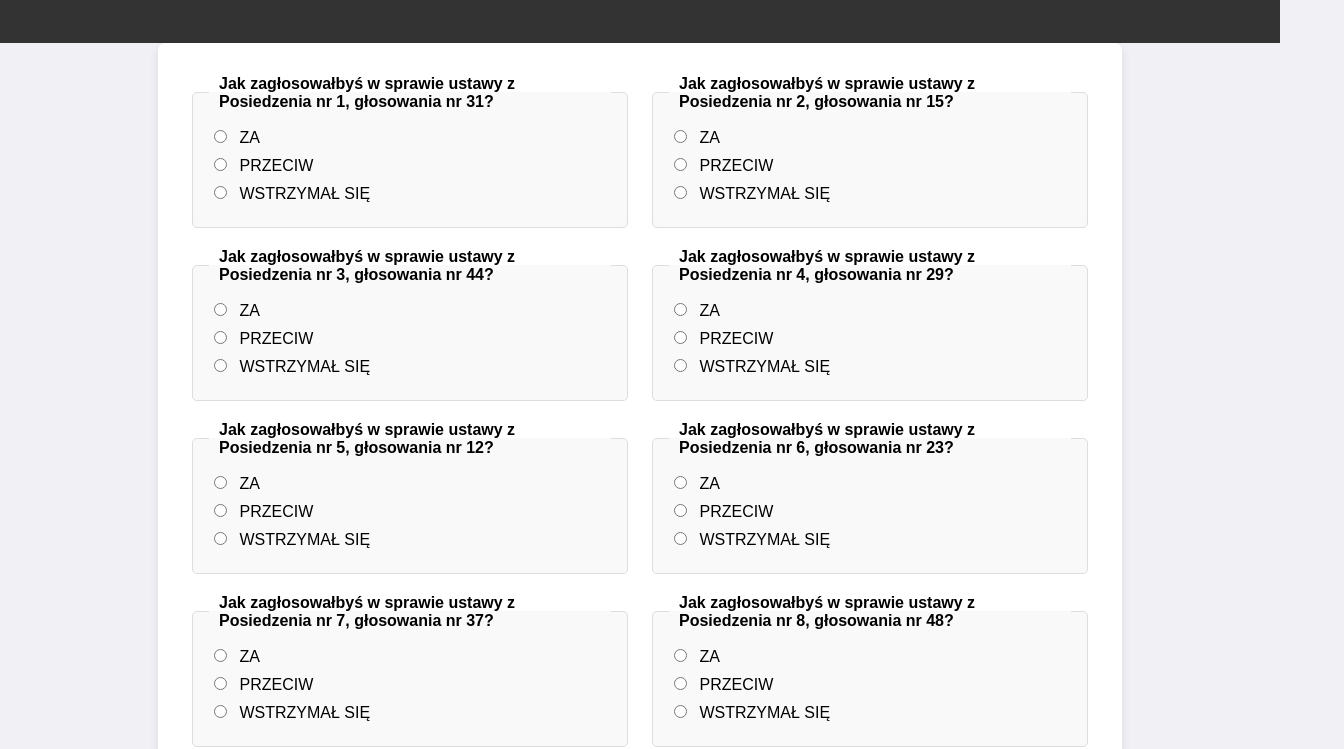
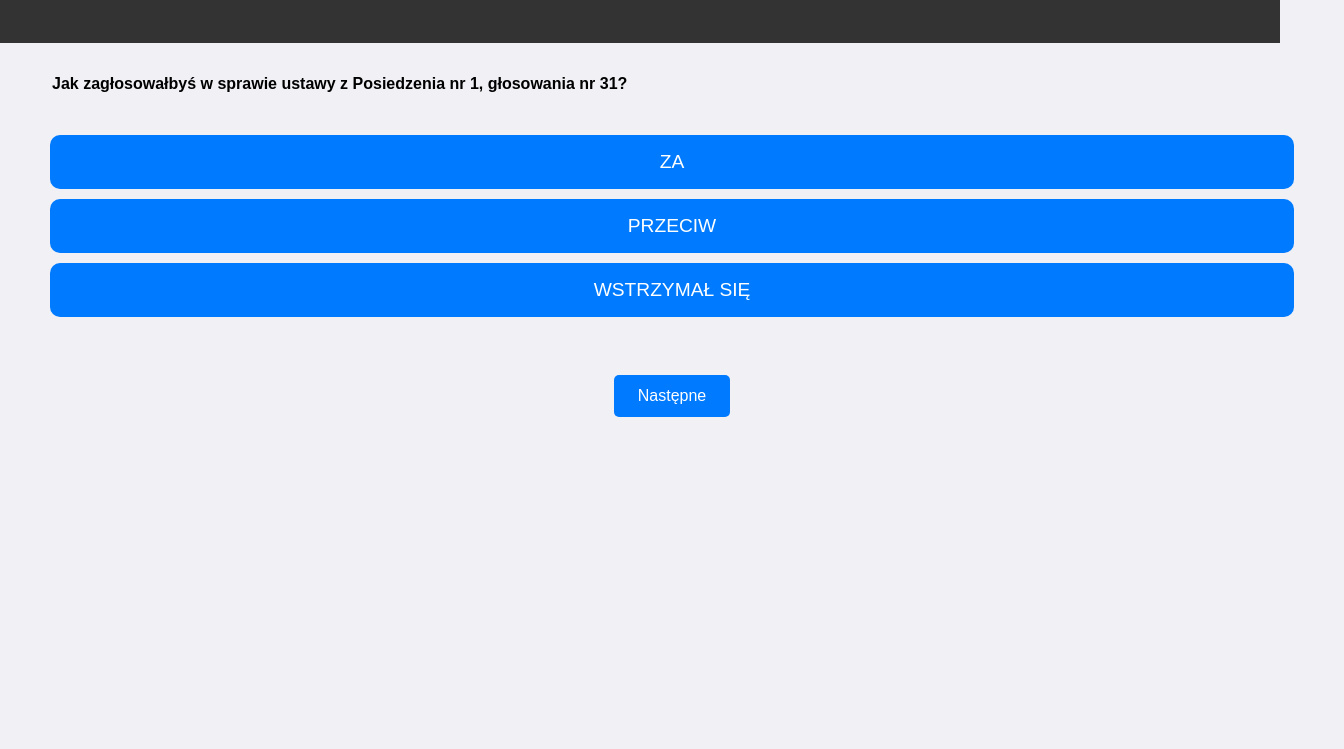
Before and after one commit to Barti999/projekt_sejm, a plain HTML site: page index.html in a window 1280 px wide. Shown: the part 85-834 px from the top of the page, 1344 px wide, since content can reach past the window. After the commit the page ends 800 px from the top, so only its background shows below. Drawn offline with nearby package versions, Linux system fonts and the light colour scheme.

Commit message:
aaaaaaaa

```diff
--- a/index.html
+++ b/index.html
@@ -12,178 +12,146 @@
     </header>
     <main>
         <form id="surveyForm">
+            <!-- Pytania -->
+            <div class="question-container">
                 <!-- Pytanie 1 -->
-            <fieldset>
+                <fieldset class="question">
                     <legend>Jak zagłosowałbyś w sprawie ustawy z Posiedzenia nr 1, głosowania nr 31?</legend>
                     <div>
-                    <input type="radio" id="q1_for" name="vote1" value="ZA">
-                    <label for="q1_for">ZA</label>
+                        <button type="button" class="option" data-value="ZA">ZA</button>
                     </div>
                     <div>
-                    <input type="radio" id="q1_against" name="vote1" value="PRZECIW">
-                    <label for="q1_against">PRZECIW</label>
+                        <button type="button" class="option" data-value="PRZECIW">PRZECIW</button>
                     </div>
                     <div>
-                    <input type="radio" id="q1_abstain" name="vote1" value="WSTRZYMAŁ SIĘ">
-                    <label for="q1_abstain">WSTRZYMAŁ SIĘ</label>
+                        <button type="button" class="option" data-value="WSTRZYMAŁ SIĘ">WSTRZYMAŁ SIĘ</button>
                     </div>
                 </fieldset>
 
                 <!-- Pytanie 2 -->
-            <fieldset>
+                <fieldset class="question" style="display: none;">
                     <legend>Jak zagłosowałbyś w sprawie ustawy z Posiedzenia nr 2, głosowania nr 15?</legend>
                     <div>
-                    <input type="radio" id="q2_for" name="vote2" value="ZA">
-                    <label for="q2_for">ZA</label>
+                        <button type="button" class="option" data-value="ZA">ZA</button>
                     </div>
                     <div>
-                    <input type="radio" id="q2_against" name="vote2" value="PRZECIW">
-                    <label for="q2_against">PRZECIW</label>
+                        <button type="button" class="option" data-value="PRZECIW">PRZECIW</button>
                     </div>
                     <div>
-                    <input type="radio" id="q2_abstain" name="vote2" value="WSTRZYMAŁ SIĘ">
-                    <label for="q2_abstain">WSTRZYMAŁ SIĘ</label>
+                        <button type="button" class="option" data-value="WSTRZYMAŁ SIĘ">WSTRZYMAŁ SIĘ</button>
+                    </div>
+                </fieldset>
+				 <!-- Pytanie 3 -->
+                <fieldset class="question" style="display: none;">
+                    <legend>Jak zagłosowałbyś w sprawie ustawy z Posiedzenia nr 3, głosowania nr 15?</legend>
+                    <div>
+                        <button type="button" class="option" data-value="ZA">ZA</button>
+                    </div>
+                    <div>
+                        <button type="button" class="option" data-value="PRZECIW">PRZECIW</button>
+                    </div>
+                    <div>
+                        <button type="button" class="option" data-value="WSTRZYMAŁ SIĘ">WSTRZYMAŁ SIĘ</button>
+                    </div>
+                </fieldset>
+				 <!-- Pytanie 4 -->
+                <fieldset class="question" style="display: none;">
+                    <legend>Jak zagłosowałbyś w sprawie ustawy z Posiedzenia nr 4, głosowania nr 15?</legend>
+                    <div>
+                        <button type="button" class="option" data-value="ZA">ZA</button>
+                    </div>
+                    <div>
+                        <button type="button" class="option" data-value="PRZECIW">PRZECIW</button>
+                    </div>
+                    <div>
+                        <button type="button" class="option" data-value="WSTRZYMAŁ SIĘ">WSTRZYMAŁ SIĘ</button>
+                    </div>
+                </fieldset>
+				 <!-- Pytanie 5 -->
+                <fieldset class="question" style="display: none;">
+                    <legend>Jak zagłosowałbyś w sprawie ustawy z Posiedzenia nr 5, głosowania nr 15?</legend>
+                    <div>
+                        <button type="button" class="option" data-value="ZA">ZA</button>
+                    </div>
+                    <div>
+                        <button type="button" class="option" data-value="PRZECIW">PRZECIW</button>
+                    </div>
+                    <div>
+                        <button type="button" class="option" data-value="WSTRZYMAŁ SIĘ">WSTRZYMAŁ SIĘ</button>
+                    </div>
+                </fieldset>
+				 <!-- Pytanie 6 -->
+                <fieldset class="question" style="display: none;">
+                    <legend>Jak zagłosowałbyś w sprawie ustawy z Posiedzenia nr 6, głosowania nr 15?</legend>
+                    <div>
+                        <button type="button" class="option" data-value="ZA">ZA</button>
+                    </div>
+                    <div>
+                        <button type="button" class="option" data-value="PRZECIW">PRZECIW</button>
+                    </div>
+                    <div>
+                        <button type="button" class="option" data-value="WSTRZYMAŁ SIĘ">WSTRZYMAŁ SIĘ</button>
+                    </div>
+                </fieldset>
+				 <!-- Pytanie 7 -->
+                <fieldset class="question" style="display: none;">
+                    <legend>Jak zagłosowałbyś w sprawie ustawy z Posiedzenia nr 7, głosowania nr 15?</legend>
+                    <div>
+                        <button type="button" class="option" data-value="ZA">ZA</button>
+                    </div>
+                    <div>
+                        <button type="button" class="option" data-value="PRZECIW">PRZECIW</button>
+                    </div>
+                    <div>
+                        <button type="button" class="option" data-value="WSTRZYMAŁ SIĘ">WSTRZYMAŁ SIĘ</button>
+                    </div>
+                </fieldset>
+				 <!-- Pytanie 8 -->
+                <fieldset class="question" style="display: none;">
+                    <legend>Jak zagłosowałbyś w sprawie ustawy z Posiedzenia nr 8, głosowania nr 15?</legend>
+                    <div>
+                        <button type="button" class="option" data-value="ZA">ZA</button>
+                    </div>
+                    <div>
+                        <button type="button" class="option" data-value="PRZECIW">PRZECIW</button>
+                    </div>
+                    <div>
+                        <button type="button" class="option" data-value="WSTRZYMAŁ SIĘ">WSTRZYMAŁ SIĘ</button>
+                    </div>
+                </fieldset>
+				 <!-- Pytanie 9 -->
+                <fieldset class="question" style="display: none;">
+                    <legend>Jak zagłosowałbyś w sprawie ustawy z Posiedzenia nr 9, głosowania nr 15?</legend>
+                    <div>
+                        <button type="button" class="option" data-value="ZA">ZA</button>
+                    </div>
+                    <div>
+                        <button type="button" class="option" data-value="PRZECIW">PRZECIW</button>
+                    </div>
+                    <div>
+                        <button type="button" class="option" data-value="WSTRZYMAŁ SIĘ">WSTRZYMAŁ SIĘ</button>
+                    </div>
+                </fieldset>
+				 <!-- Pytanie 10 -->
+                <fieldset class="question" style="display: none;">
+                    <legend>Jak zagłosowałbyś w sprawie ustawy z Posiedzenia nr 10, głosowania nr 15?</legend>
+                    <div>
+                        <button type="button" class="option" data-value="ZA">ZA</button>
+                    </div>
+                    <div>
+                        <button type="button" class="option" data-value="PRZECIW">PRZECIW</button>
+                    </div>
+                    <div>
+                        <button type="button" class="option" data-value="WSTRZYMAŁ SIĘ">WSTRZYMAŁ SIĘ</button>
                     </div>
                 </fieldset>
 
-            <!-- Pytanie 3 -->
-            <fieldset>
-                <legend>Jak zagłosowałbyś w sprawie ustawy z Posiedzenia nr 3, głosowania nr 44?</legend>
-                <div>
-                    <input type="radio" id="q3_for" name="vote3" value="ZA">
-                    <label for="q3_for">ZA</label>
+                <!-- Nawigacja -->
+                <div class="navigation">
+                    <button type="button" id="prevBtn" style="display: none;">Poprzednie</button>
+                    <button type="button" id="nextBtn">Następne</button>
                 </div>
-                <div>
-                    <input type="radio" id="q3_against" name="vote3" value="PRZECIW">
-                    <label for="q3_against">PRZECIW</label>
             </div>
-                <div>
-                    <input type="radio" id="q3_abstain" name="vote3" value="WSTRZYMAŁ SIĘ">
-                    <label for="q3_abstain">WSTRZYMAŁ SIĘ</label>
-                </div>
-            </fieldset>
-
-            <!-- Pytanie 4 -->
-            <fieldset>
-                <legend>Jak zagłosowałbyś w sprawie ustawy z Posiedzenia nr 4, głosowania nr 29?</legend>
-                <div>
-                    <input type="radio" id="q4_for" name="vote4" value="ZA">
-                    <label for="q4_for">ZA</label>
-                </div>
-                <div>
-                    <input type="radio" id="q4_against" name="vote4" value="PRZECIW">
-                    <label for="q4_against">PRZECIW</label>
-                </div>
-                <div>
-                    <input type="radio" id="q4_abstain" name="vote4" value="WSTRZYMAŁ SIĘ">
-                    <label for="q4_abstain">WSTRZYMAŁ SIĘ</label>
-                </div>
-            </fieldset>
-
-            <!-- Pytanie 5 -->
-            <fieldset>
-                <legend>Jak zagłosowałbyś w sprawie ustawy z Posiedzenia nr 5, głosowania nr 12?</legend>
-                <div>
-                    <input type="radio" id="q5_for" name="vote5" value="ZA">
-                    <label for="q5_for">ZA</label>
-                </div>
-                <div>
-                    <input type="radio" id="q5_against" name="vote5" value="PRZECIW">
-                    <label for="q5_against">PRZECIW</label>
-                </div>
-                <div>
-                    <input type="radio" id="q5_abstain" name="vote5" value="WSTRZYMAŁ SIĘ">
-                    <label for="q5_abstain">WSTRZYMAŁ SIĘ</label>
-                </div>
-            </fieldset>
-
-            <!-- Pytanie 6 -->
-            <fieldset>
-                <legend>Jak zagłosowałbyś w sprawie ustawy z Posiedzenia nr 6, głosowania nr 23?</legend>
-                <div>
-                    <input type="radio" id="q6_for" name="vote6" value="ZA">
-                    <label for="q6_for">ZA</label>
-                </div>
-                <div>
-                    <input type="radio" id="q6_against" name="vote6" value="PRZECIW">
-                    <label for="q6_against">PRZECIW</label>
-                </div>
-                <div>
-                    <input type="radio" id="q6_abstain" name="vote6" value="WSTRZYMAŁ SIĘ">
-                    <label for="q6_abstain">WSTRZYMAŁ SIĘ</label>
-                </div>
-            </fieldset>
-
-            <!-- Pytanie 7 -->
-            <fieldset>
-                <legend>Jak zagłosowałbyś w sprawie ustawy z Posiedzenia nr 7, głosowania nr 37?</legend>
-                <div>
-                    <input type="radio" id="q7_for" name="vote7" value="ZA">
-                    <label for="q7_for">ZA</label>
-                </div>
-                <div>
-                    <input type="radio" id="q7_against" name="vote7" value="PRZECIW">
-                    <label for="q7_against">PRZECIW</label>
-                </div>
-                <div>
-                    <input type="radio" id="q7_abstain" name="vote7" value="WSTRZYMAŁ SIĘ">
-                    <label for="q7_abstain">WSTRZYMAŁ SIĘ</label>
-                </div>
-            </fieldset>
-
-            <!-- Pytanie 8 -->
-            <fieldset>
-                <legend>Jak zagłosowałbyś w sprawie ustawy z Posiedzenia nr 8, głosowania nr 48?</legend>
-                <div>
-                    <input type="radio" id="q8_for" name="vote8" value="ZA">
-                    <label for="q8_for">ZA</label>
-                </div>
-                <div>
-                    <input type="radio" id="q8_against" name="vote8" value="PRZECIW">
-                    <label for="q8_against">PRZECIW</label>
-                </div>
-                <div>
-                    <input type="radio" id="q8_abstain" name="vote8" value="WSTRZYMAŁ SIĘ">
-                    <label for="q8_abstain">WSTRZYMAŁ SIĘ</label>
-                </div>
-            </fieldset>
-
-            <!-- Pytanie 9 -->
-            <fieldset>
-                <legend>Jak zagłosowałbyś w sprawie ustawy z Posiedzenia nr 9, głosowania nr 19?</legend>
-                <div>
-                    <input type="radio" id="q9_for" name="vote9" value="ZA">
-                    <label for="q9_for">ZA</label>
-                </div>
-                <div>
-                    <input type="radio" id="q9_against" name="vote9" value="PRZECIW">
-                    <label for="q9_against">PRZECIW</label>
-                </div>
-                <div>
-                    <input type="radio" id="q9_abstain" name="vote9" value="WSTRZYMAŁ SIĘ">
-                    <label for="q9_abstain">WSTRZYMAŁ SIĘ</label>
-                </div>
-            </fieldset>
-
-            <!-- Pytanie 10 -->
-            <fieldset>
-                <legend>Jak zagłosowałbyś w sprawie ustawy z Posiedzenia nr 10, głosowania nr 52?</legend>
-                <div>
-                    <input type="radio" id="q10_for" name="vote10" value="ZA">
-                    <label for="q10_for">ZA</label>
-                </div>
-                <div>
-                    <input type="radio" id="q10_against" name="vote10" value="PRZECIW">
-                    <label for="q10_against">PRZECIW</label>
-                </div>
-                <div>
-                    <input type="radio" id="q10_abstain" name="vote10" value="WSTRZYMAŁ SIĘ">
-                    <label for="q10_abstain">WSTRZYMAŁ SIĘ</label>
-                </div>
-            </fieldset>
-
-            <!-- Zatwierdzenie -->
-            <button type="submit">Zatwierdź</button>
         </form>
         <div id="result"></div>
     </main>
--- a/script.js
+++ b/script.js
@@ -1,10 +1,63 @@
 document.addEventListener("DOMContentLoaded", function () {
     console.log("Strona załadowana, dodawanie obsługi formularza...");
 
-    document.getElementById('surveyForm').addEventListener('submit', function (event) {
-        event.preventDefault(); // Zapobiega przeładowaniu strony
+    let currentQuestion = 0;
+    const totalQuestions = document.querySelectorAll('.question').length;
+    const answers = {};
 
-        // Definicja kluczy odpowiedzi dla każdego głosowania (kolumn w CSV)
+    const showQuestion = (index) => {
+        const questions = document.querySelectorAll('.question');
+        questions.forEach((q, i) => {
+            q.style.display = (i === index) ? 'block' : 'none';
+        });
+        document.getElementById('prevBtn').style.display = (index === 0) ? 'none' : 'inline-block';
+        document.getElementById('nextBtn').textContent = (index === totalQuestions - 1) ? 'Zatwierdź' : 'Następne';
+    };
+
+    const handleOptionClick = (e) => {
+        const questionIndex = currentQuestion + 1;
+        answers[`vote${questionIndex}`] = e.target.getAttribute('data-value');
+        console.log(`Odpowiedź na pytanie ${questionIndex}: ${answers[`vote${questionIndex}`]}`);
+    };
+
+    const validateAnswer = () => {
+        return !!answers[`vote${currentQuestion + 1}`];
+    };
+
+    document.querySelectorAll('.option').forEach(button => {
+        button.addEventListener('click', handleOptionClick);
+    });
+
+    document.getElementById('nextBtn').addEventListener('click', function () {
+        if (!validateAnswer()) {
+            alert("Proszę zaznaczyć odpowiedź przed przejściem dalej.");
+            return;
+        }
+        if (currentQuestion < totalQuestions - 1) {
+            currentQuestion++;
+            showQuestion(currentQuestion);
+        } else {
+            // Tutaj obsługa zatwierdzenia i wyświetlenia wyników
+            submitAnswers();
+        }
+    });
+
+    document.getElementById('prevBtn').addEventListener('click', function () {
+        if (currentQuestion > 0) {
+            currentQuestion--;
+            showQuestion(currentQuestion);
+        }
+    });
+
+    const submitAnswers = () => {
+        Papa.parse("data/data.csv", {
+            download: true,
+            delimiter: ";",
+            header: true,
+            skipEmptyLines: true,
+            complete: function (results) {
+                console.log("CSV załadowany:", results.data);
+
                 const answerKeys = {
                     vote1: '1-31',
                     vote2: '1-35',
@@ -17,38 +70,15 @@ document.addEventListener("DOMContentLoaded", function () {
                     vote9: '1-139',
                     vote10: '1-140'
                 };
-
-        // Zbieranie odpowiedzi użytkownika
-        const userAnswers = {};
-        for (let i = 1; i <= 10; i++) {
-            const selectedOption = document.querySelector(`input[name="vote${i}"]:checked`);
-            if (selectedOption) {
-                userAnswers[`vote${i}`] = selectedOption.value;
-            } else {
-                userAnswers[`vote${i}`] = null;  // Użytkownik nie odpowiedział
-            }
-        }
-        console.log("Odpowiedzi użytkownika:", userAnswers);
-
-        // Wczytywanie pliku CSV
-        Papa.parse("data/data.csv", {
-            download: true,  // Pobieranie pliku CSV z serwera
-            delimiter: ";",
-            header: true,
-            skipEmptyLines: true,
-            complete: function (results) {
-                console.log("CSV załadowany:", results.data);
-
-                // Obliczanie zgodności dla każdego posła
                 const scores = results.data.map((row) => {
                     let matchingVotes = 0;
                     let totalVotes = 0;
 
                     for (let i = 1; i <= 10; i++) {
                         const columnKey = answerKeys[`vote${i}`];
-                        if (userAnswers[`vote${i}`] !== null && row[columnKey] !== undefined) {
+                        if (answers[`vote${i}`] !== null && row[columnKey] !== undefined) {
                             totalVotes++;
-                            if (row[columnKey] === userAnswers[`vote${i}`]) {
+                            if (row[columnKey] === answers[`vote${i}`]) {
                                 matchingVotes++;
                             }
                         }
@@ -57,14 +87,13 @@ document.addEventListener("DOMContentLoaded", function () {
                     const matchingPercentage = totalVotes > 0 ? (matchingVotes / totalVotes) * 100 : 0;
                     return {
                         name: `${row["Imię "]} ${row.Nazwisko}`,
-                        matchingPercentage: matchingPercentage.toFixed(2) // Procent zgodności
+                        club: row["Klub"],
+                        matchingPercentage: matchingPercentage.toFixed(2)
                     };
                 });
 
-                // Sortowanie wyników od najwyższej zgodności do najniższej
                 scores.sort((a, b) => b.matchingPercentage - a.matchingPercentage);
 
-// Wyświetlanie wyników w tabeli
                 const resultDiv = document.getElementById('result');
                 let htmlContent = `
                     <h2>Procentowa zgodność z poszczególnymi posłami:</h2>
@@ -72,6 +101,7 @@ let htmlContent = `
                         <thead>
                             <tr>
                                 <th>Poseł</th>
+                                <th>Klub</th>
                                 <th>Procent zgodności</th>
                             </tr>
                         </thead>
@@ -81,6 +111,7 @@ scores.forEach(score => {
                     htmlContent += `
                         <tr>
                             <td>${score.name}</td>
+                            <td>${score.club}</td>
                             <td>${score.matchingPercentage}%</td>
                         </tr>
                     `;
@@ -90,12 +121,9 @@ htmlContent += `
                     </table>
                 `;
                 resultDiv.innerHTML = htmlContent;
-            },
-            error: function (error) {
-                console.error("Błąd podczas ładowania CSV:", error);
             }
         });
+    };
+
+    showQuestion(currentQuestion);
 });
-
-    console.log("Obsługa formularza dodana.");
-});
--- a/style.css
+++ b/style.css
@@ -4,6 +4,7 @@ body {
     margin: 0;
     padding: 0;
     background-color: #f0f0f5;
+    width: 100%;
 }
 
 header {
@@ -15,58 +16,63 @@ header {
 
 main {
     padding: 2rem;
-    max-width: 900px;
-    margin: auto;
-    background: white;
-    border-radius: 8px;
-    box-shadow: 0 4px 10px rgba(0, 0, 0, 0.1);
+    margin: 0 auto;
+    width: 100%;
 }
 
 /* Styl formularza */
-form {
-    display: grid;
-    grid-template-columns: repeat(auto-fit, minmax(300px, 1fr));
-    gap: 20px;
-    margin-bottom: 2rem;
+.question-container {
+    width: 100%;
+    max-width: 100%;
 }
 
 fieldset {
-    border: 1px solid #ddd;
+    border: none;
     padding: 1rem;
-    border-radius: 5px;
-    background-color: #f9f9f9;
 }
 
 legend {
     font-weight: bold;
-    padding: 0 10px;
+    margin-bottom: 1rem;
 }
 
-label {
-    display: inline-block;
-    margin-bottom: 0.5rem;
+/* Styl przycisków odpowiedzi */
+.option {
+    display: block;
+    width: 100%;
+    background-color: #007bff;
+    color: white;
+    padding: 1rem;
+    margin: 10px 0;
+    border: none;
+    border-radius: 10px;
+    font-size: 1.2rem;
+    cursor: pointer;
+    transition: background-color 0.3s ease;
 }
 
-input[type="radio"] {
-    margin-right: 0.5rem;
+.option:hover {
+    background-color: #0056b3;
 }
 
-button {
+/* Nawigacja */
+.navigation {
+    margin-top: 2rem;
+    text-align: center;
+}
+
+button#prevBtn, button#nextBtn {
     background-color: #007bff;
     color: white;
     border: none;
-    padding: 0.5rem 1.5rem;
+    padding: 0.75rem 1.5rem;
     border-radius: 5px;
     cursor: pointer;
     font-size: 1rem;
-    display: block;
-    width: 100%;
-    max-width: 150px;
-    margin: 0 auto;
-    transition: background-color 0.3s ease;
+    margin: 0 10px;
 }
 
-button:hover {
+button#prevBtn:hover, button#nextBtn:hover {
     background-color: #0056b3;
 }
 
```
Lines whose indentation alone changed are shown as unchanged.
